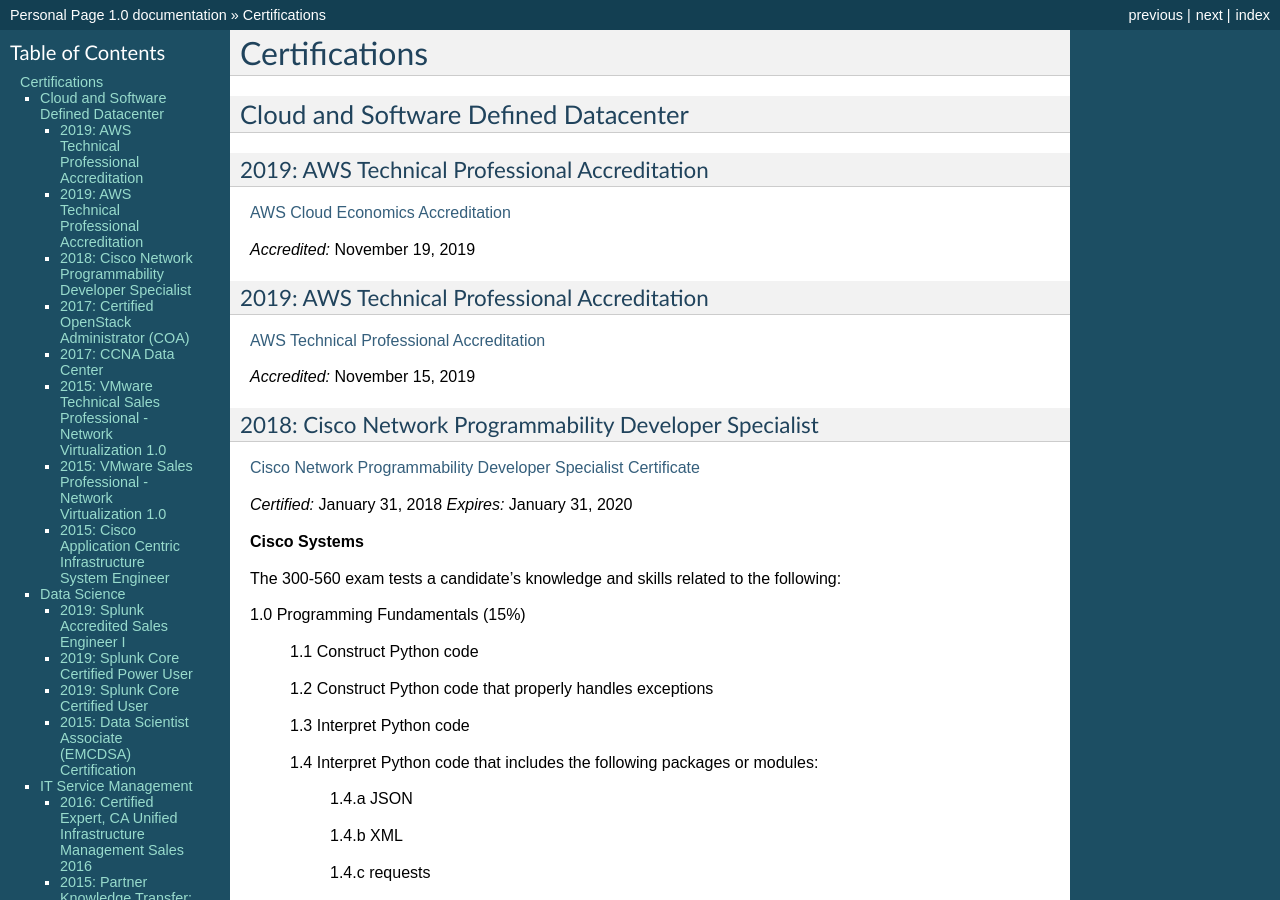
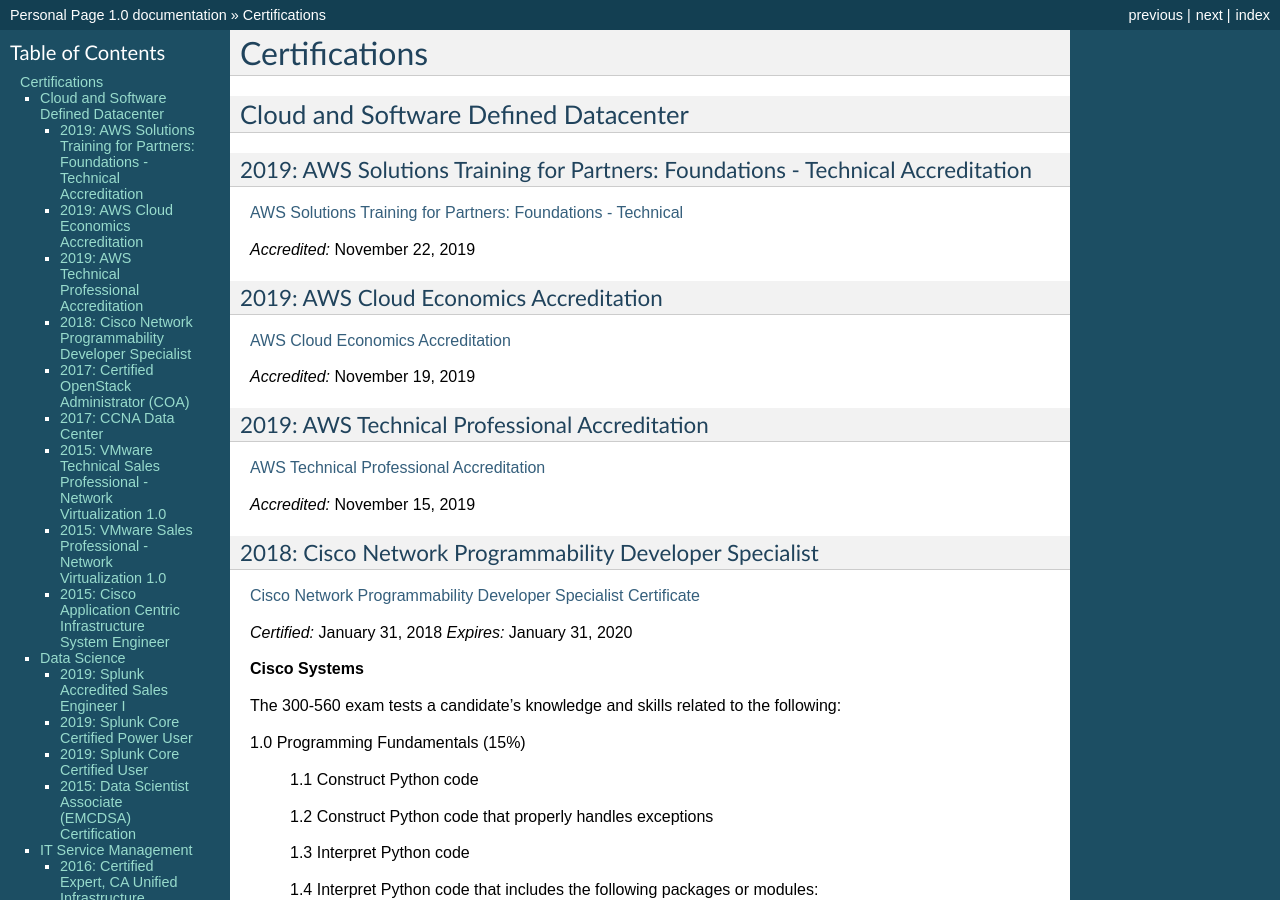
Before and after one commit to jacubero/Resume, a Sphinx documentation site: the page built from docs/certifications.rst, in a window 1280 px wide and 900 px high. Built offline with Sphinx 7.4.7, drawn with Linux system fonts in a browser that asks for light colours.

Commit message:
New version

```diff
--- a/docs/certifications.rst
+++ b/docs/certifications.rst
@@ -6,8 +6,15 @@
 Cloud and Software Defined Datacenter
 *************************************
 
-2019: AWS Technical Professional Accreditation
-==============================================
+2019: AWS Solutions Training for Partners: Foundations - Technical Accreditation
+================================================================================
+
+`AWS Solutions Training for Partners: Foundations - Technical <https://github.com/jacubero/Resume/blob/master/Certificates/AWSSolutionsTrainingforPartnersFoundations.pdf>`_
+
+*Accredited:* November 22, 2019
+
+2019: AWS Cloud Economics Accreditation
+=======================================
 
 `AWS Cloud Economics Accreditation <https://github.com/jacubero/Resume/blob/master/Certificates/AWSCloudEconomics.pdf>`_
 
```
